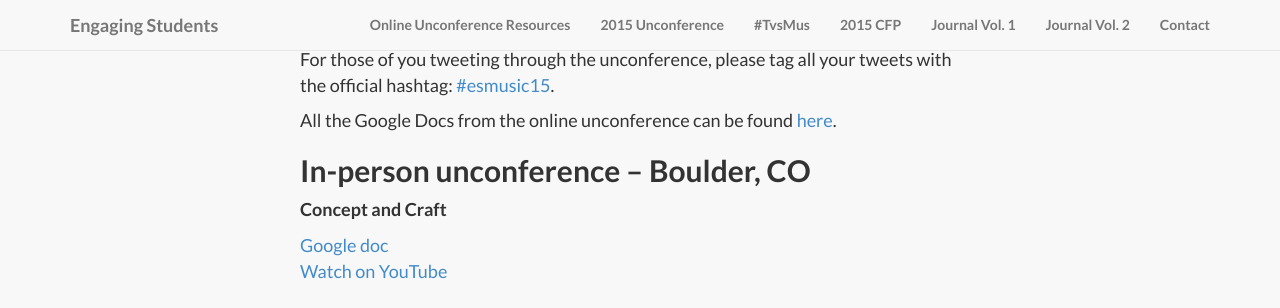
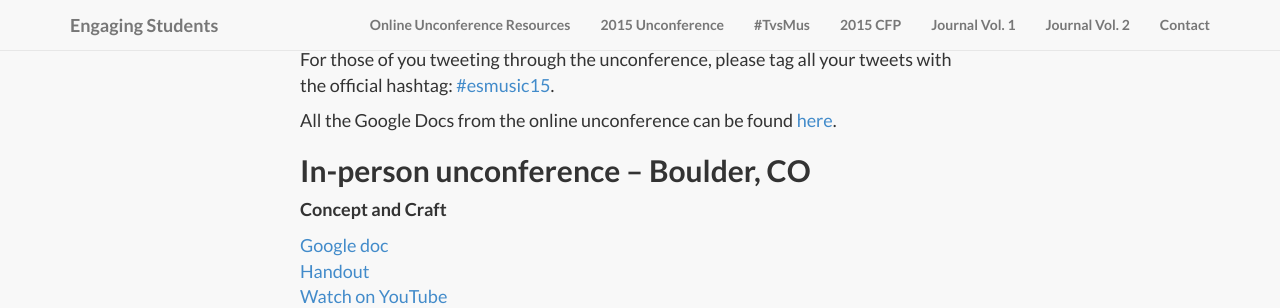
Before and after one commit to flipcamp/flipcamp.github.io, a Jekyll site: the page built from unconference2015.md, in a window 1280 px wide and 900 px high, scrolled down 1014 px, cut to the strip 0-308 px from the top of the window. Built offline with Jekyll 4.4.1, drawn with Linux system fonts in a browser that asks for light colours; nearby versions of some CDN libraries; library files that are not in the unit come from our copies.

Commit message:
boulder session 2

```diff
--- a/unconference2015.md
+++ b/unconference2015.md
@@ -15,6 +15,7 @@ All the Google Docs from the online unconference can be found [here](https://dri
 **Concept and Craft**
 
 [Google doc](https://docs.google.com/document/d/1mgaJK9MFwoEewITbmJvTRgL7ucCVc5wJQ9TOfGlrxTQ/edit?usp=sharing)
+[Handout](https://drive.google.com/open?id=0B4yHG56u9Tu6ZzBhZWZGZkF6WFE)
 [Watch on YouTube](http://youtu.be/A_ZivFPFVi4)
 
 <div class="center-video">
```
